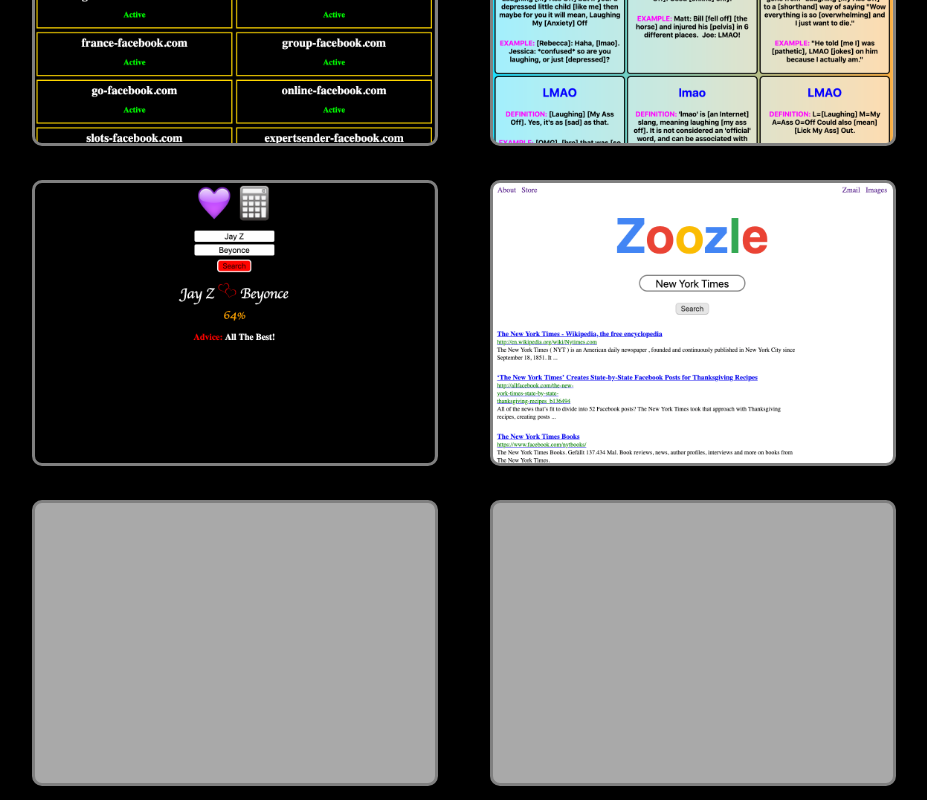
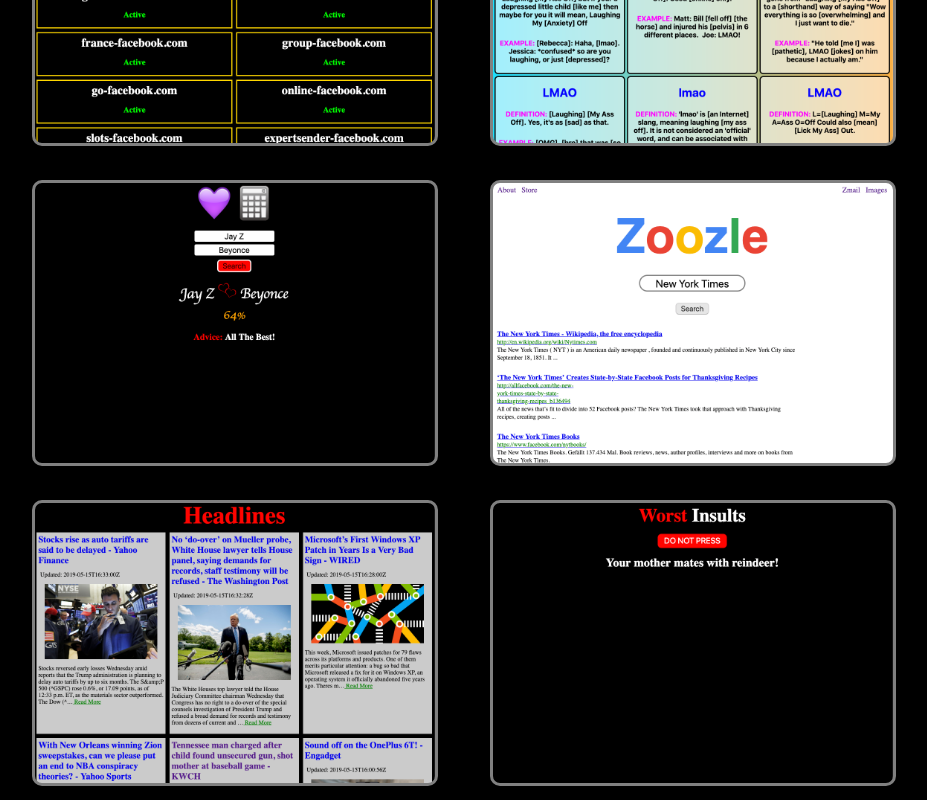
Before and after one commit to Ibrahim-Mohamed1/30-Apps-in-30-Days, a React (Create React App) app: page / in a window 1280 px wide. Shown: the part 4182-4982 px from the top of the page, without its empty margins (176-1103 px from the left). Built offline with nearby package versions, Linux system fonts and the light colour scheme.

Commit message:
complete

```diff
--- a/src/App.css
+++ b/src/App.css
@@ -194,11 +194,11 @@
     background-image: url(./images/app28.png);
   }
   .project29{
-    background-image: url();
+    background-image: url(./images/app29.png);
     background-color: darkgray;
   }
   .project30{
-    background-image: url();
+    background-image: url(./images/app30.png);
     background-color: darkgray;
   }
 
```
Also changed, not shown: src/images/app29.png (added), src/images/app30.png (added).
